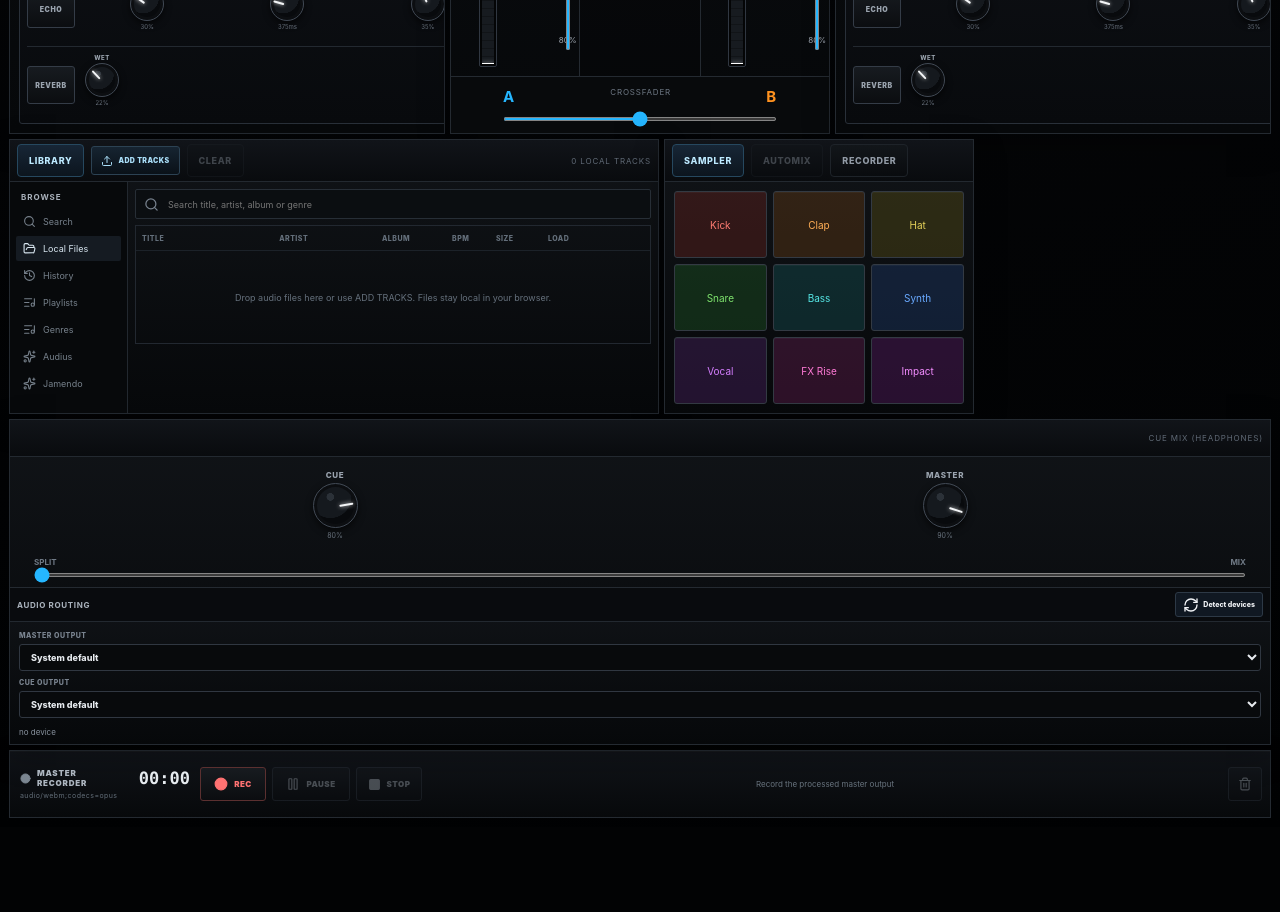
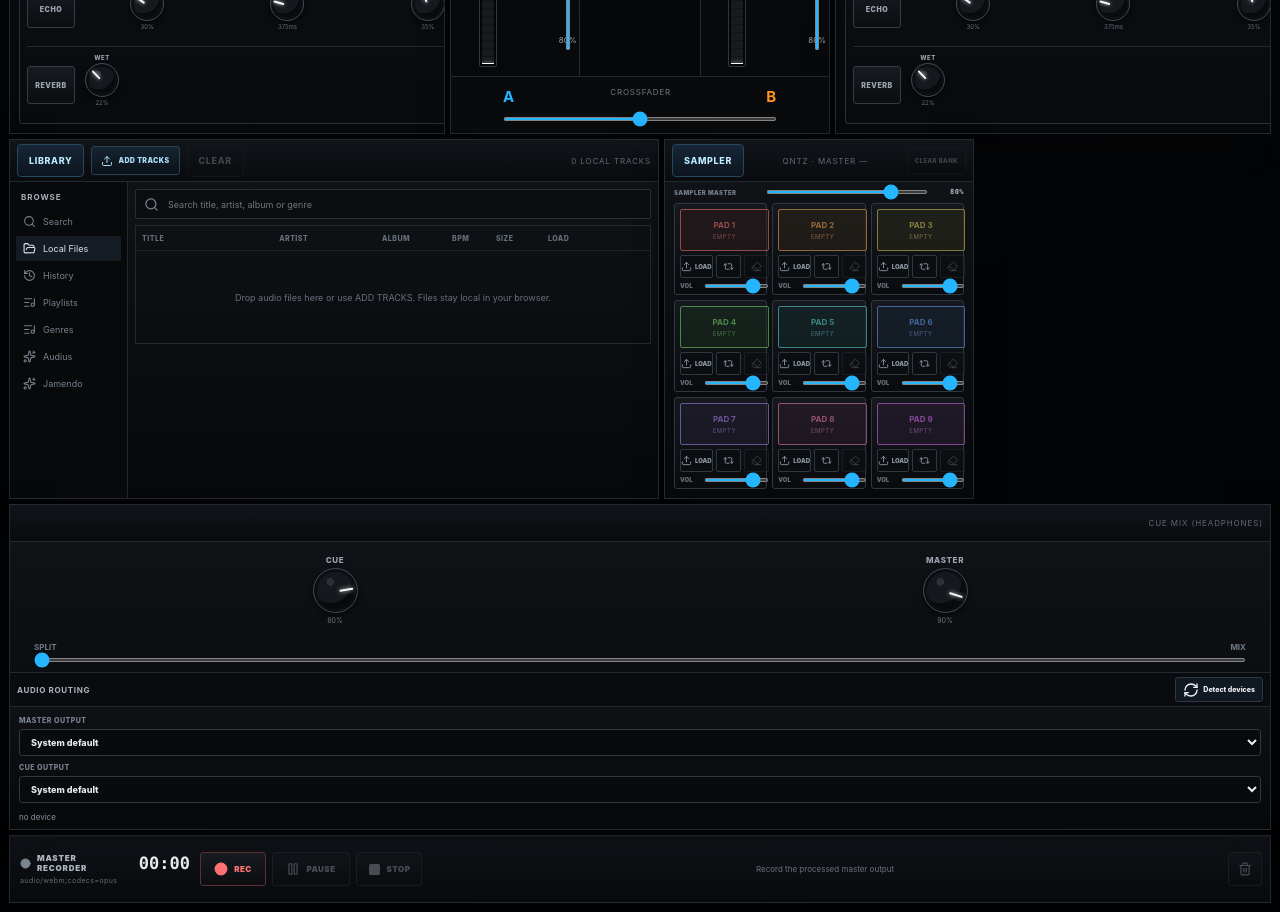
Before and after one commit to ShurexBRT/WebDJ, a React (Vite) app: page / in a window 1280 px wide. Shown: the part 920-1832 px from the top of the page. Before the commit the page ends 1747 px from the top, so only its background shows below. Built offline with nearby package versions, Linux system fonts and the light colour scheme.

Commit message:
Replace synth demo pads with persistent sample bank

```diff
--- a/src/components/StudioDock.tsx
+++ b/src/components/StudioDock.tsx
@@ -1,57 +1,15 @@
-import { FolderOpen, Headphones, History, ListMusic, Search, Sparkles, Trash2, Upload } from 'lucide-react'
+import { FolderOpen, History, ListMusic, Search, Sparkles, Trash2, Upload } from 'lucide-react'
 import { useMemo, useState } from 'react'
 import { effectiveBpm } from '../audio/tempo'
-import { formatTime } from '../audio/transport'
 import { getAudioEngine } from '../audio/AudioEngine'
 import { AudioSettings } from '../features/settings/AudioSettings'
 import { useLibraryStore } from '../state/libraryStore'
 import { useMixerStore, type DeckId } from '../state/mixerStore'
 import { KnobControl } from './KnobControl'
+import { SamplerPanel } from './SamplerPanel'
 import './library.css'
 
 const deckIds: DeckId[] = ['A', 'B']
-const samplePads = [
-  { name: 'Kick', tone: 62, duration: .22, kind: 'sine' as OscillatorType, className: 'red' },
-  { name: 'Clap', tone: 0, duration: .11, kind: 'noise' as const, className: 'orange' },
-  { name: 'Hat', tone: 0, duration: .055, kind: 'noise' as const, className: 'yellow' },
-  { name: 'Snare', tone: 170, duration: .12, kind: 'triangle' as OscillatorType, className: 'green' },
-  { name: 'Bass', tone: 96, duration: .28, kind: 'sawtooth' as OscillatorType, className: 'cyan' },
-  { name: 'Synth', tone: 330, duration: .3, kind: 'square' as OscillatorType, className: 'blue' },
-  { name: 'Vocal', tone: 440, duration: .36, kind: 'sine' as OscillatorType, className: 'purple' },
-  { name: 'FX Rise', tone: 540, duration: .42, kind: 'sawtooth' as OscillatorType, className: 'pink' },
-  { name: 'Impact', tone: 48, duration: .5, kind: 'triangle' as OscillatorType, className: 'magenta' },
-]
-
-function triggerTone(context: AudioContext, frequency: number, duration: number, type: OscillatorType, rising = false) {
-  const oscillator = context.createOscillator()
-  const gain = context.createGain()
-  oscillator.type = type
-  oscillator.frequency.setValueAtTime(frequency, context.currentTime)
-  if (rising) oscillator.frequency.exponentialRampToValueAtTime(Math.max(frequency * 2.4, frequency + 1), context.currentTime + duration)
-  else oscillator.frequency.exponentialRampToValueAtTime(Math.max(28, frequency * .55), context.currentTime + duration)
-  gain.gain.setValueAtTime(.22, context.currentTime)
-  gain.gain.exponentialRampToValueAtTime(.0001, context.currentTime + duration)
-  oscillator.connect(gain).connect(context.destination)
-  oscillator.start()
-  oscillator.stop(context.currentTime + duration)
-}
-
-function triggerNoise(context: AudioContext, duration: number, bright = false) {
-  const length = Math.max(1, Math.floor(context.sampleRate * duration))
-  const buffer = context.createBuffer(1, length, context.sampleRate)
-  const data = buffer.getChannelData(0)
-  for (let index = 0; index < data.length; index += 1) data[index] = Math.random() * 2 - 1
-  const source = context.createBufferSource()
-  const filter = context.createBiquadFilter()
-  const gain = context.createGain()
-  source.buffer = buffer
-  filter.type = bright ? 'highpass' : 'bandpass'
-  filter.frequency.value = bright ? 6200 : 1800
-  gain.gain.setValueAtTime(bright ? .12 : .18, context.currentTime)
-  gain.gain.exponentialRampToValueAtTime(.0001, context.currentTime + duration)
-  source.connect(filter).connect(gain).connect(context.destination)
-  source.start()
-}
 
 const formatBytes = (bytes: number) => {
   if (bytes < 1024 * 1024) return `${Math.max(1, Math.round(bytes / 1024))} KB`
@@ -90,18 +48,6 @@ export function StudioDock() {
     return libraryTracks.filter((track) => [track.title, track.artist, track.album, track.genre, track.fileName]
       .some((value) => value.toLowerCase().includes(needle)))
   }, [libraryTracks, query])
-
-  const playSample = async (name: string) => {
-    const sample = samplePads.find((item) => item.name === name)
-    if (!sample) return
-    await engine.initialize()
-    if (engine.context.state === 'suspended') await engine.context.resume()
-    if (sample.kind === 'noise') {
-      triggerNoise(engine.context, sample.duration, sample.name === 'Hat')
-      return
-    }
-    triggerTone(engine.context, sample.tone, sample.duration, sample.kind, sample.name === 'FX Rise')
-  }
 
   return (
     <section className="studio-dock" id="library-dock" aria-label="Studio library and routing">
@@ -173,12 +119,7 @@ export function StudioDock() {
         </div>
       </section>
 
-      <section className="sampler-panel" id="sampler-panel" aria-label="Sampler panel">
-        <div className="dock-tabs"><button className="active" type="button">SAMPLER</button><button type="button" disabled>AUTOMIX</button><button type="button" onClick={() => document.getElementById('recorder-panel')?.scrollIntoView({ behavior: 'smooth' })}>RECORDER</button></div>
-        <div className="sampler-grid">
-          {samplePads.map((pad) => <button key={pad.name} className={`sampler-pad ${pad.className}`} type="button" onClick={() => playSample(pad.name)}>{pad.name}</button>)}
-        </div>
-      </section>
+      <SamplerPanel />
 
       <section className="headphone-panel" id="audio-routing" aria-label="Cue mix headphones">
         <div className="dock-tabs"><span>CUE MIX (HEADPHONES)</span></div>
```
